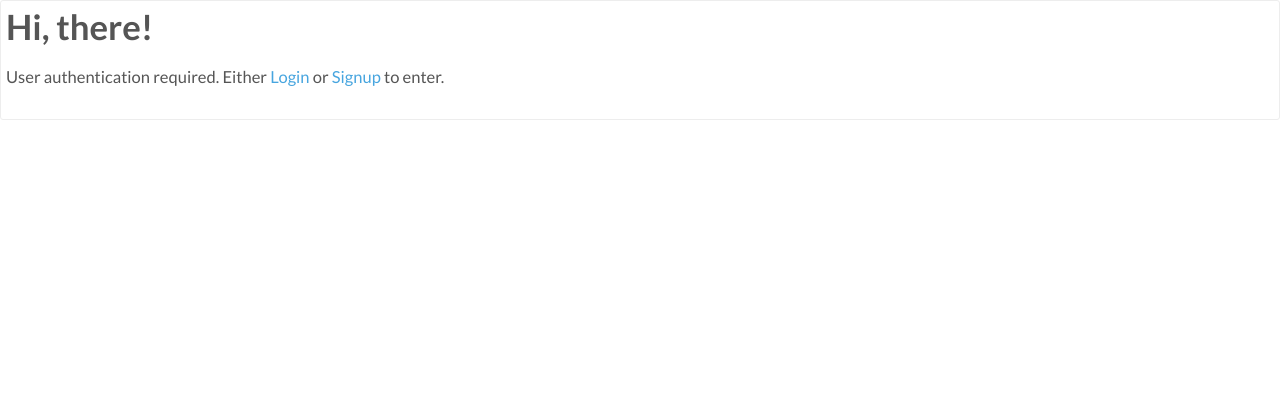
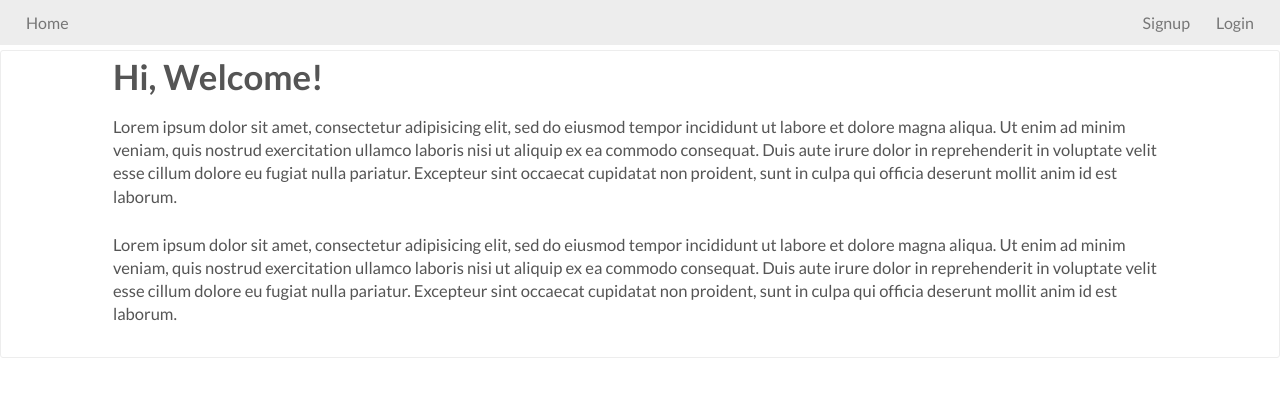
Before and after one commit to kumarabinash/the_coding, a PHP site: page /home.php in a window 1280 px wide. Shown: the top 397 px of the page. Run offline with PHP 8.4, Linux system fonts and the light colour scheme.

Commit message:
added navbar with conditional menues, changes when signed in or out changed logout codes, changed sign up codes to redirect home without throwing errors.

```diff
--- a/dist/css/style.css
+++ b/dist/css/style.css
@@ -4,3 +4,7 @@ body{
 	font-family: Helvetica, sans-serif;
 	/*background: #efefef;*/
 }
+
+.main{
+	margin-top: 50px;
+}
--- a/home.php
+++ b/home.php
@@ -1,3 +1,4 @@
+
 <!DOCTYPE html>
 <html>
 <head>
@@ -7,9 +8,26 @@
 	<script type="text/javascript" src="dist/js/kickstart.js"></script>
 </head>
 <body>
-<div class="container">
-	<h2>Hi, there!</h2>
-	<p>User authentication required. Either <a href="login.php" style=" text-decoration: none">Login</a> or <a href="signup.php" style=" text-decoration: none">Signup</a> to enter.</p>
+<?php require_once "connection.php"; ?>
+<?php include "includes/navbar.php" ?>
+<div class="container main">
+<section class="row">
+	<div class="col-left-1 col-10">
+		<h2>Hi, Welcome!</h2>
+		<p>Lorem ipsum dolor sit amet, consectetur adipisicing elit, sed do eiusmod
+		tempor incididunt ut labore et dolore magna aliqua. Ut enim ad minim veniam,
+		quis nostrud exercitation ullamco laboris nisi ut aliquip ex ea commodo
+		consequat. Duis aute irure dolor in reprehenderit in voluptate velit esse
+		cillum dolore eu fugiat nulla pariatur. Excepteur sint occaecat cupidatat non
+		proident, sunt in culpa qui officia deserunt mollit anim id est laborum.</p>
+		<p>Lorem ipsum dolor sit amet, consectetur adipisicing elit, sed do eiusmod
+		tempor incididunt ut labore et dolore magna aliqua. Ut enim ad minim veniam,
+		quis nostrud exercitation ullamco laboris nisi ut aliquip ex ea commodo
+		consequat. Duis aute irure dolor in reprehenderit in voluptate velit esse
+		cillum dolore eu fugiat nulla pariatur. Excepteur sint occaecat cupidatat non
+		proident, sunt in culpa qui officia deserunt mollit anim id est laborum.</p>
+	</div>
+</section>
 </div>
 </body>
 </html>
--- /dev/null
+++ b/includes/navbar.php
@@ -0,0 +1,26 @@
+<div class="navbar navbar-fixed navbar-fluid">
+  <nav>
+    <ul>
+      <li class="navbar-title">
+        <a href="/">Home</a>
+      </li>
+    </ul>
+    <ul>
+      <?php
+        if(isset($_SESSION['useremail'])){
+          ?>
+          <li><a href="profile.php"><?php echo $_SESSION['username']; ?></a></li>
+          <li><a href="logout.php">Logout</a></li>
+          <?php
+        } else {
+          ?>
+          <li><a href="signup.php">Signup</a></li>
+          <li><a href="login.php">Login</a></li>
+          <?php
+        }
+
+
+      ?>
+    </ul>
+  </nav>
+</div>
```
Also changed, not shown: logout.php (+10 -2 lines), signup.php (+15 -12 lines).
